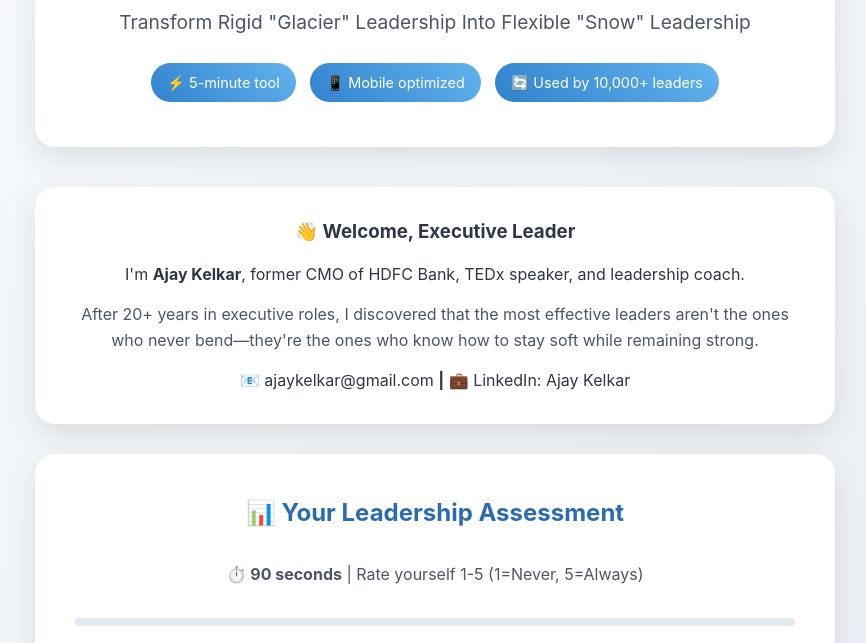
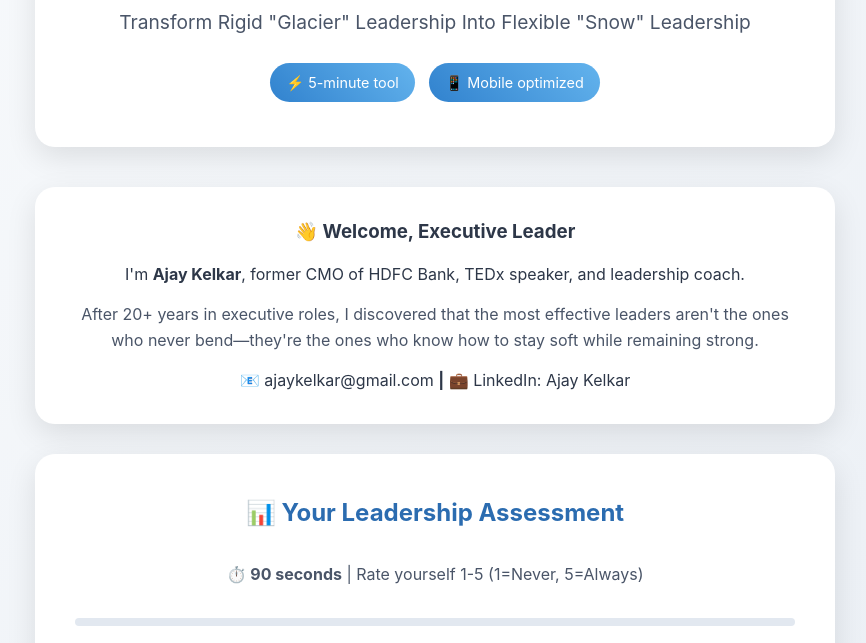
Before and after one commit to ajaykelkargoa/unfrozen-leadership-assessment, a plain HTML site: page index.html in a window 1280 px wide. Shown: the part 127-770 px from the top of the page, without its empty margins (205-1071 px from the left). Drawn offline with Linux system fonts and the light colour scheme.

Commit message:
Update index.html

```diff
--- a/index.html
+++ b/index.html
@@ -247,7 +247,7 @@
             <div>
                 <span class="badge">⚡ 5-minute tool</span>
                 <span class="badge">📱 Mobile optimized</span>
-                <span class="badge">🔄 Used by 10,000+ leaders</span>
+
             </div>
         </div>
 
```
